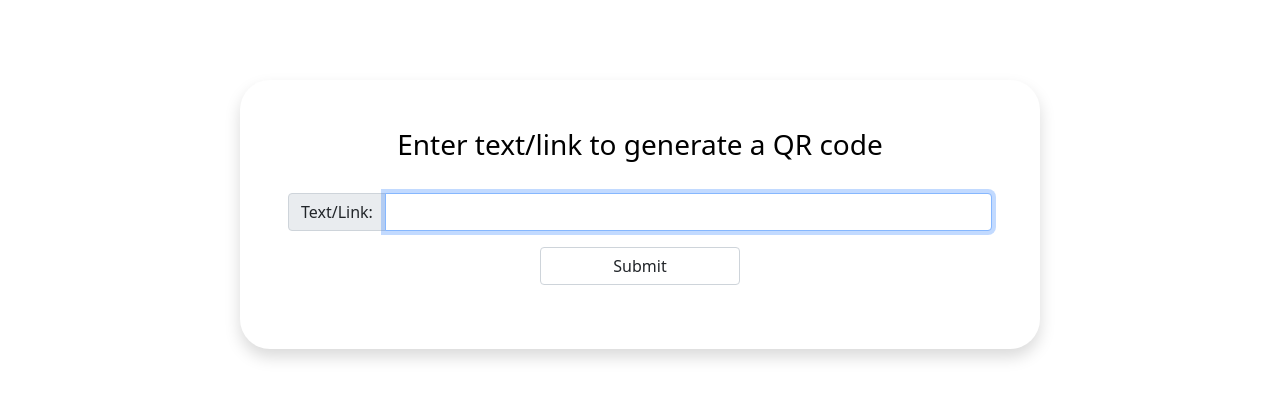
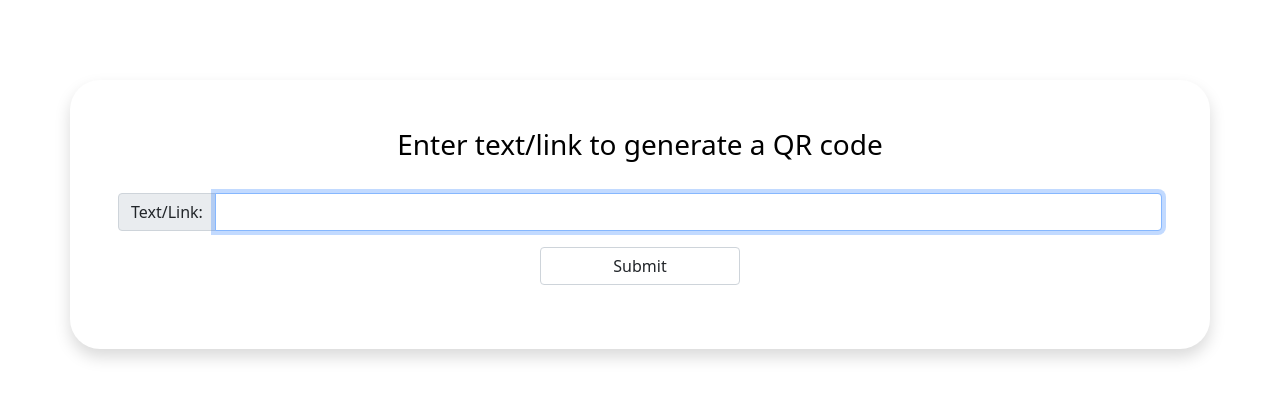
Before and after one commit to LucasRedjaimia/QRCodes, a Django app: page / in a window 1280 px wide. Shown: the part 195-594 px from the top of the page. Run offline with Django 4.2, Linux system fonts and the light colour scheme.

Commit message:
changes je sais meme plus

```diff
--- a/qr/templates/index.html
+++ b/qr/templates/index.html
@@ -39,7 +39,7 @@
 <header class="py-2">
     <h1 class="header">QR Code Generator</h1>
   </header>
-  <div class="container shadow" style="width: 800px; margin-top: 5em; padding: 3em">
+  <div class="container shadow" style="margin-top: 5em; padding: 3em">
     <form method="post" action="{% url 'generate_qr_code' %}">
       {% csrf_token %}
       <h3><center>Enter text/link to generate a QR code</center></h3>
```
